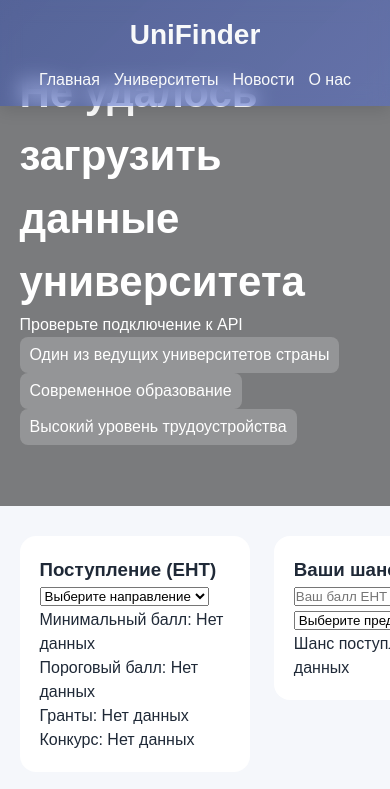
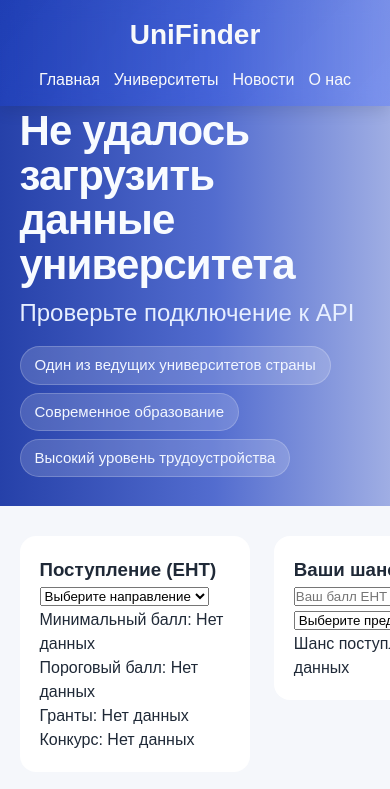
Before and after one commit to Ghost-1157/university_search_site, a website: page website_updated/university.html in a window 390 px wide. Shown: the top 789 px of the page. Drawn offline with Linux system fonts and the light colour scheme; no server answers.

Commit message:
Style university hero title to match homepage

```diff
--- a/website_updated/css/style.css
+++ b/website_updated/css/style.css
@@ -665,6 +665,21 @@ body {
     font-size: 14px;
   }
 
+  .uni-hero-content {
+    padding-top: 116px;
+  }
+
+  .uni-hero h1 {
+    font-size: clamp(34px, 8.5vw, 46px);
+    line-height: 1.08;
+    margin-bottom: 10px;
+  }
+
+  #uniCity {
+    font-size: clamp(20px, 5.2vw, 28px);
+    margin-bottom: 14px;
+  }
+
   .university-card {
     flex-direction: column;
   }
@@ -898,24 +913,49 @@ body {
 .uni-overlay {
   position: absolute;
   inset: 0;
-  background: rgba(0,0,0,0.5);
+  background: linear-gradient(
+    90deg,
+    rgba(15, 45, 160, 0.9) 0%,
+    rgba(20, 55, 190, 0.72) 55%,
+    rgba(20, 55, 190, 0.38) 100%
+  );
 }
 
 .uni-hero-content {
   position: relative;
   z-index: 2;
+  padding-top: 88px;
+  max-width: 900px;
 }
 
 .uni-hero h1 {
-  font-size: 42px;
+  font-size: clamp(42px, 5.2vw, 64px);
+  line-height: 1.06;
+  margin-bottom: 12px;
+  color: #f8fbff;
+  letter-spacing: -0.02em;
+  text-wrap: balance;
+}
+
+#uniCity {
+  font-size: 34px;
+  font-size: clamp(24px, 2.4vw, 36px);
+  line-height: 1.2;
+  margin-bottom: 18px;
+  color: #e7efff;
 }
 
 .uni-tags span {
   display: inline-block;
   margin-right: 10px;
-  background: rgba(255,255,255,0.2);
-  padding: 6px 10px;
-  border-radius: 8px;
+  margin-bottom: 8px;
+  background: rgba(255, 255, 255, 0.16);
+  border: 1px solid rgba(255, 255, 255, 0.2);
+  padding: 8px 14px;
+  border-radius: 999px;
+  color: #f3f7ff;
+  font-size: 15px;
+  line-height: 1.35;
 }
 
 /* GRID */
```
